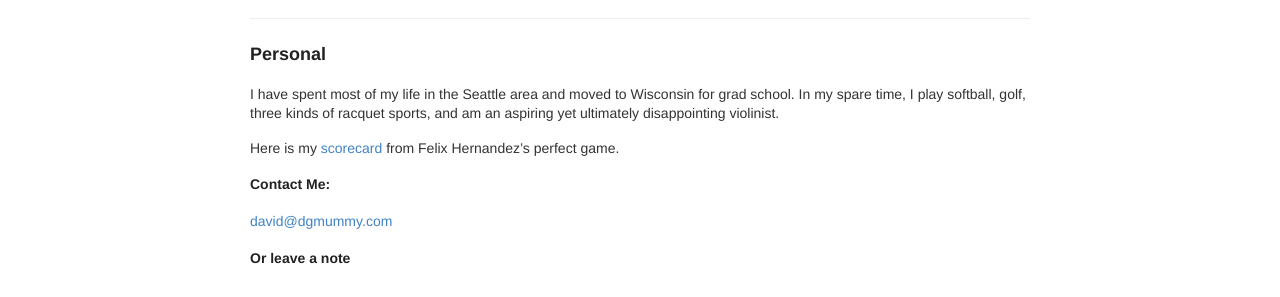
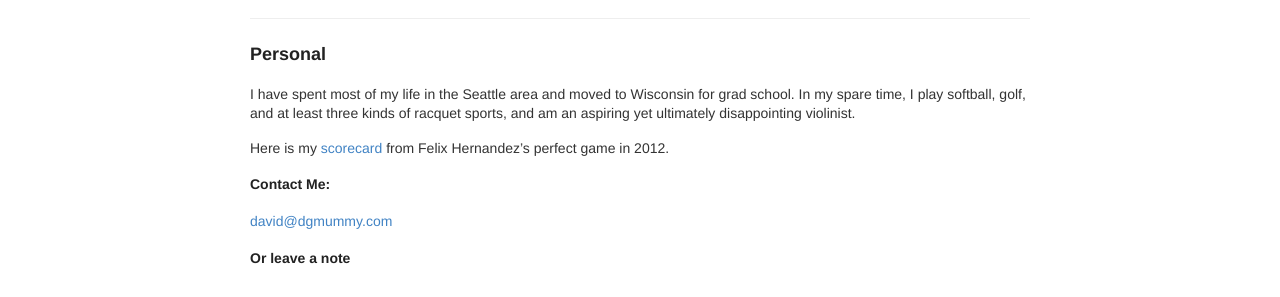
Before and after one commit to mummydg/mummydg.github.io, a Jekyll site: the page built from personal.md, in a window 1280 px wide. Shown: the part 142-439 px from the top of the page. Built offline with Jekyll 4.4.1, drawn with Linux system fonts in a browser that asks for light colours; comment, search, counter and statistics services are not loaded.

Commit message:
minor change

```diff
--- a/personal.md
+++ b/personal.md
@@ -5,9 +5,9 @@ comments: true
 permalink: /personal/
 ---
 
-I have spent most of my life in the Seattle area and moved to Wisconsin for grad school. In my spare time, I play softball, golf, three kinds of racquet sports, and am an aspiring yet ultimately disappointing violinist.
+I have spent most of my life in the Seattle area and moved to Wisconsin for grad school. In my spare time, I play softball, golf, and at least three kinds of racquet sports, and am an aspiring yet ultimately disappointing violinist.
 
-Here is my <a href="{{ site.baseurl }}/images/felix_perfect_visitors.jpg">scorecard</a> from Felix Hernandez's perfect game.
+Here is my <a href="{{ site.baseurl }}/images/felix_perfect_visitors.jpg">scorecard</a> from Felix Hernandez's perfect game in 2012.
 
 ### Contact Me:
 
```
